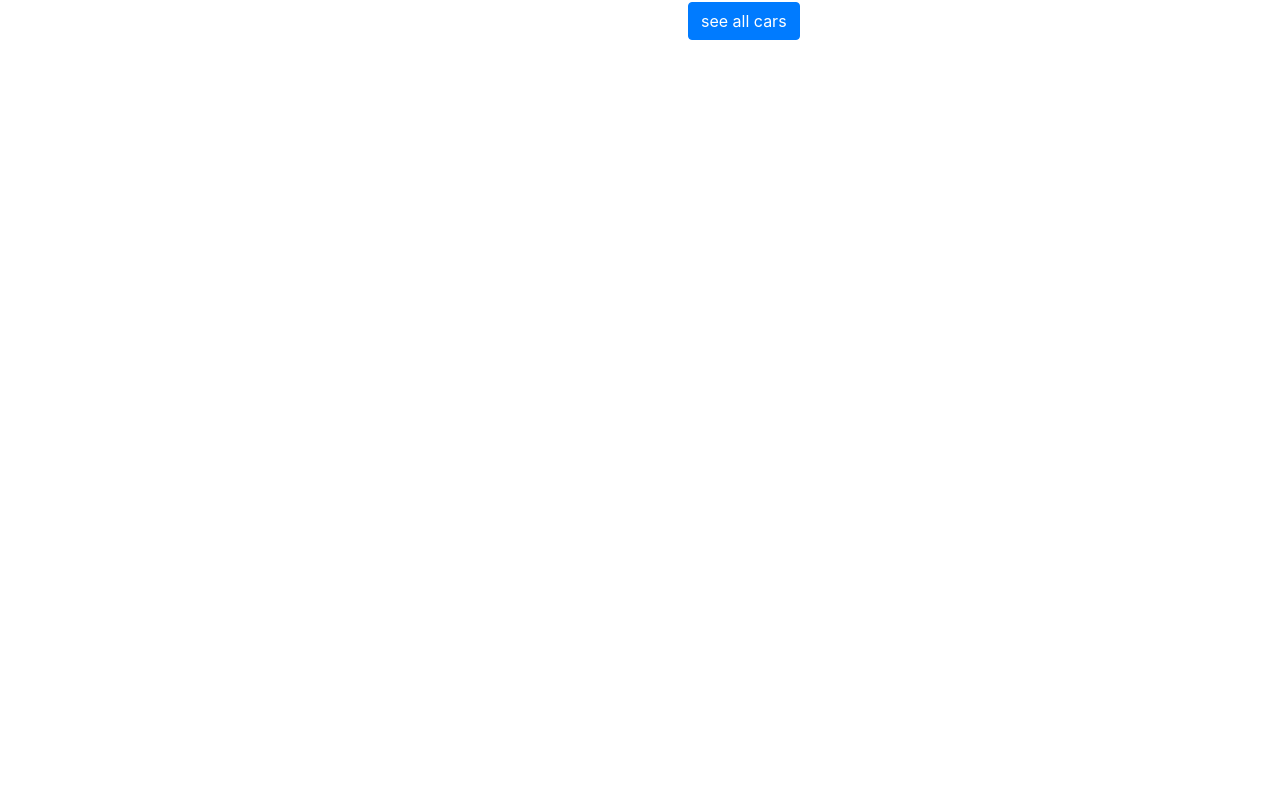
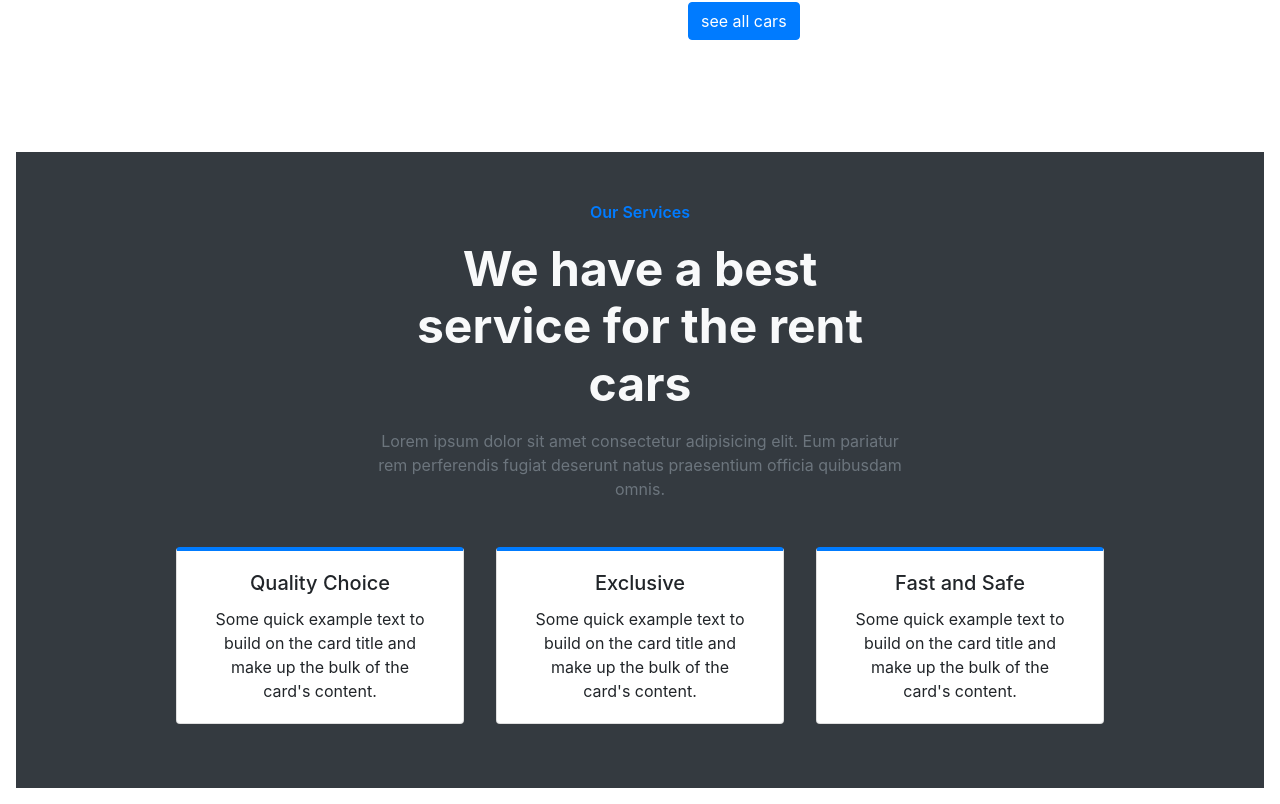
Before and after one commit to AliKarimNemati/rental-car, a Nuxt app: page / in a window 1280 px wide. Shown: the part 872-1676 px from the top of the page. Before the commit the page ends 1008 px from the top, so only its background shows below. Built offline with nearby package versions, Linux system fonts and the light colour scheme.

Commit message:
service section created

```diff
--- a/components/Navbar.vue
+++ b/components/Navbar.vue
@@ -22,7 +22,7 @@
             <nuxt-link class="nav-link" to="/#about">About</nuxt-link>
           </li>
           <li class="nav-item">
-            <a class="nav-link" href="#">Service</a>
+            <nuxt-link class="nav-link" to="/#services">Service</nuxt-link>
           </li>
           <li class="nav-item">
             <a class="nav-link" href="#">Cars</a>
--- /dev/null
+++ b/components/Service.vue
@@ -0,0 +1,54 @@
+<template>
+  <div id="services">
+    <div class="bg-dark m-3 p-5">
+      <p class="text-primary bold text-center">Our Services</p>
+      <h1 class="header text-light col-5 text-center service-header">
+        We have a best service for the rent cars
+      </h1>
+      <p class="text-secondary col-6 text-center service-info">
+        Lorem ipsum dolor sit amet consectetur adipisicing elit. Eum pariatur
+        rem perferendis fugiat deserunt natus praesentium officia quibusdam
+        omnis.
+      </p>
+      <div class="d-flex cards">
+        <div class="card col-3 m-3" v-for="(service, i) in services" :key="i">
+          <div class="card-body">
+            <h5 class="card-title text-center">{{service}}</h5>
+            <p class="card-text text-center">
+              Some quick example text to build on the card title and make up the
+              bulk of the card's content.
+            </p>
+          </div>
+        </div>
+      </div>
+    </div>
+  </div>
+</template>
+
+<script>
+export default {
+    data(){
+        return{
+            services:['Quality Choice', 'Exclusive', 'Fast and Safe']
+        }
+    }
+};
+</script>
+
+<style>
+.service-header {
+  margin: 0 auto;
+}
+.service-info {
+  margin: 0 auto;
+  margin-top: 16px;
+}
+.cards{
+    justify-content: center;
+    margin-top: 30px;
+}
+
+.card{
+    border-top: #007bff 4px solid;
+}
+</style>
--- a/pages/index.vue
+++ b/pages/index.vue
@@ -3,13 +3,15 @@
     <Navbar />
     <HeroSection />
     <AboutUs />
+    <Service />
   </div>
 </template>
 
 <script>
 import HeroSection from "~/components/HeroSection.vue";
+import Service from '~/components/Service.vue';
 export default {
-  components: { HeroSection },
+  components: { HeroSection, Service },
   name: "IndexPage",
 };
 </script>
```
